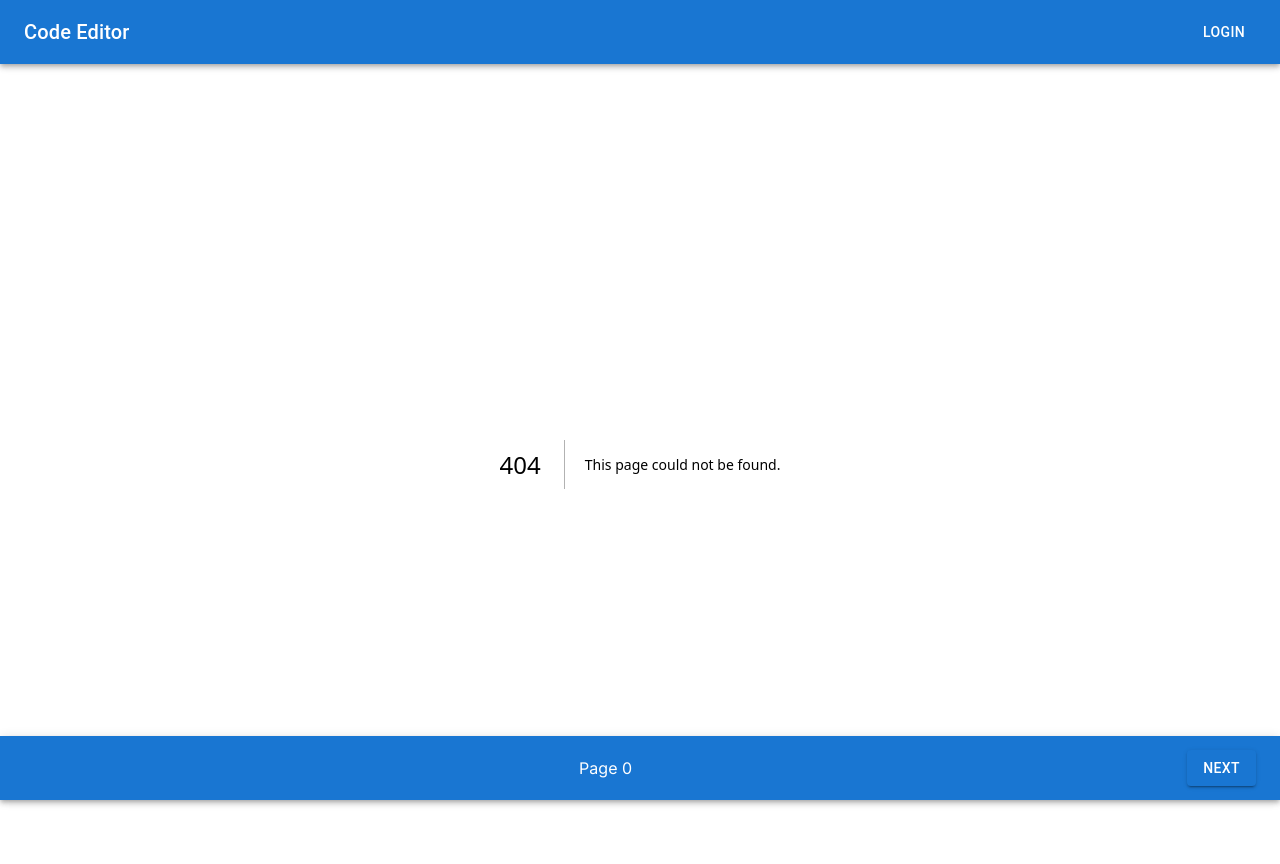
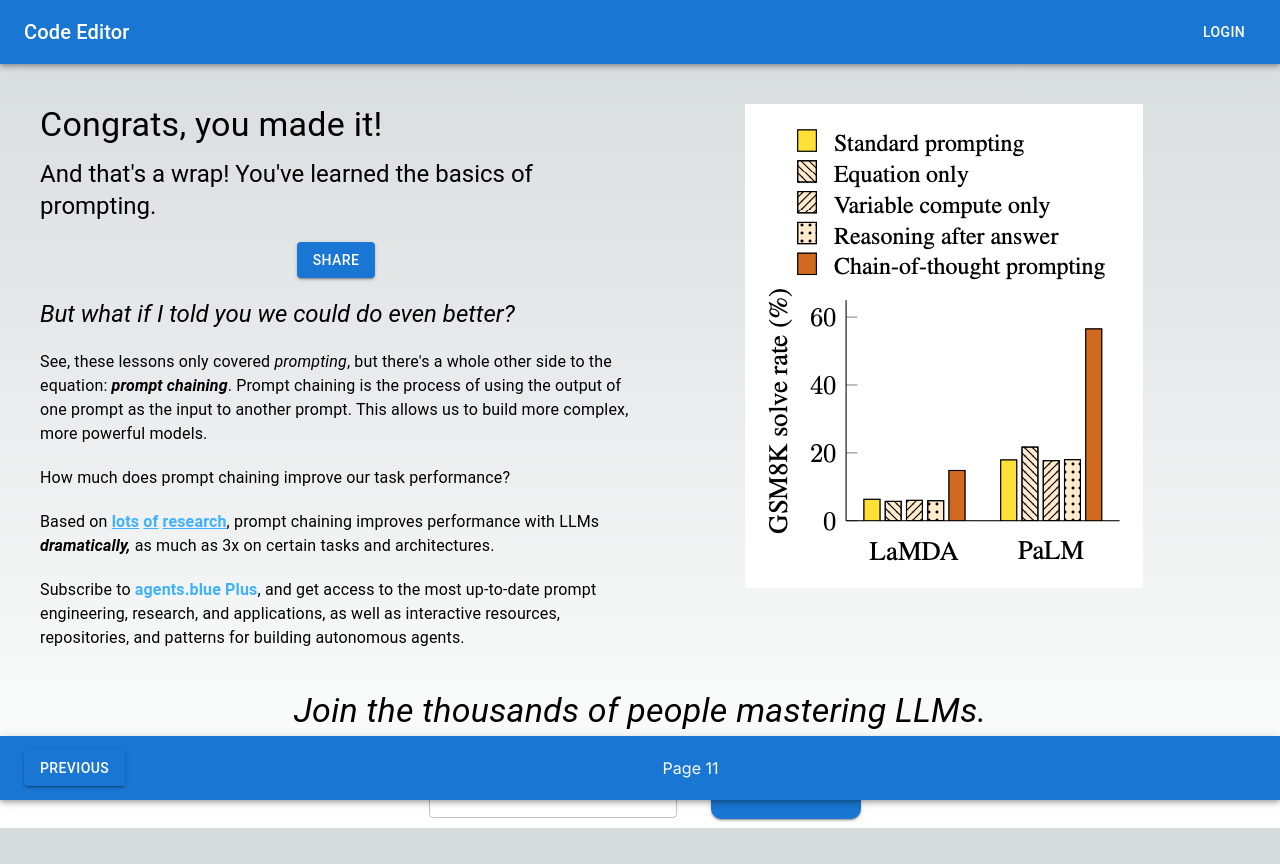
Before and after one commit to bkitano/learn-prompting, a Next.js app: page /conclusion in a window 1280 px wide. Before the commit this address had no page. After the commit the page ends 828 px from the top, so only its background shows below. Built offline with nearby package versions, Linux system fonts and the light colour scheme.

Commit message:
adding conclusion page:

```diff
--- a/src/Components/BottomNav.tsx
+++ b/src/Components/BottomNav.tsx
@@ -13,6 +13,7 @@ const PAGES = [
   "/output-formatting",
   "/few-shot",
   "/step-by-step",
+  "/conclusion",
 ];
 const pageRouter = (link: string): (string | null)[] => {
   const index = PAGES.indexOf(link);
--- /dev/null
+++ b/src/app/conclusion/Conclusion.tsx
@@ -0,0 +1,106 @@
+import { Button, TextField, Typography } from "@mui/material";
+
+const Conclusion = () => {
+  return (
+    <>
+      <Typography variant="h4" gutterBottom>
+        Congrats, you made it!
+      </Typography>
+      <Typography variant="h5">
+        And that's a wrap! You've learned the basics of prompting.
+      </Typography>
+      <br />
+      <div
+        style={{
+          display: "flex",
+          justifyContent: "center",
+          width: "100%",
+        }}
+      >
+        <Button variant="contained">Share</Button>
+      </div>
+      <br />
+      <Typography variant="h5">
+        <em>But what if I told you we could do even better?</em>
+      </Typography>
+      <br />
+      <Typography variant="body1">
+        See, these lessons only covered <em>prompting</em>, but there's a whole
+        other side to the equation:{" "}
+        <strong>
+          <em>prompt chaining</em>
+        </strong>
+        . Prompt chaining is the process of using the output of one prompt as
+        the input to another prompt. This allows us to build more complex, more
+        powerful models.
+      </Typography>
+      <br />
+      <Typography variant="body1">
+        How much does prompt chaining improve our task performance?
+      </Typography>
+      <br />
+      <Typography variant="body1">
+        Based on{" "}
+        <a href="https://arxiv.org/pdf/2201.11903.pdf">
+          <span
+            style={{
+              fontWeight: "bold",
+              color: "#3fb1ff",
+              textDecoration: "underline",
+            }}
+          >
+            lots
+          </span>
+        </a>{" "}
+        <a href="https://arxiv.org/pdf/2305.18323.pdf">
+          <span
+            style={{
+              fontWeight: "bold",
+              color: "#3fb1ff",
+              textDecoration: "underline",
+            }}
+          >
+            of
+          </span>
+        </a>{" "}
+        <a href="https://arxiv.org/pdf/2305.10601.pdf">
+          <span
+            style={{
+              fontWeight: "bold",
+              color: "#3fb1ff",
+              textDecoration: "underline",
+            }}
+          >
+            research
+          </span>
+        </a>
+        , prompt chaining improves performance with LLMs{" "}
+        <em
+          style={{
+            fontWeight: "bold",
+          }}
+        >
+          dramatically,
+        </em>{" "}
+        as much as 3x on certain tasks and architectures.
+      </Typography>
+      <br />
+      <Typography>
+        Subscribe to{" "}
+        <span
+          style={{
+            color: "#3fb1ff",
+            fontWeight: "bold",
+          }}
+        >
+          agents.blue Plus
+        </span>
+        , and get access to the most up-to-date prompt engineering, research,
+        and applications, as well as interactive resources, repositories, and
+        patterns for building autonomous agents.
+      </Typography>
+    </>
+  );
+};
+
+export { Conclusion };
--- /dev/null
+++ b/src/app/conclusion/page.tsx
@@ -0,0 +1,96 @@
+"use client";
+
+import { Button, Grid, TextField, Typography } from "@mui/material";
+import { Conclusion } from "./Conclusion";
+import { useState } from "react";
+
+const Page = () => {
+  const [email, setEmail] = useState<string>("");
+  return (
+    <>
+      <Grid container padding={5} spacing={2}>
+        <Grid item xs={12} sm={6}>
+          <Conclusion />
+        </Grid>
+        <Grid item xs={12} sm={6}>
+          <div
+            style={{
+              display: "flex",
+              width: "100%",
+              justifyContent: "center",
+              alignItems: "center",
+            }}
+          >
+            <img src="/chain-of-thought-graph.png" />
+          </div>
+        </Grid>
+      </Grid>
+      <div
+        style={{
+          display: "flex",
+          justifyContent: "center",
+          alignItems: "center",
+          width: "100%",
+        }}
+      >
+        <Typography variant="h4">
+          <em>Join the thousands of people mastering LLMs.</em>
+        </Typography>
+      </div>
+      <br />
+      <div
+        style={{
+          display: "flex",
+          justifyContent: "center",
+          alignItems: "center",
+          width: "100%",
+        }}
+      >
+        <Grid
+          container
+          style={{
+            width: "100%",
+          }}
+          justifyContent={"center"}
+          alignItems={"center"}
+          spacing={3}
+        >
+          <Grid item>
+            <TextField
+              onSubmit={(e) => {
+                e.preventDefault();
+              }}
+              {...{
+                value: email,
+                onChange: (e) => {
+                  setEmail(e.target.value);
+                },
+                placeholder: "your email",
+                style: {
+                  backgroundColor: "white",
+                  margin: "10px",
+                  borderRadius: "5px",
+                },
+              }}
+            />
+          </Grid>
+          <Grid item>
+            <Button
+              variant="contained"
+              style={{
+                borderRadius: "10px",
+                padding: "13px",
+                width: "150px",
+              }}
+              onClick={(e) => {}}
+            >
+              <Typography variant="h5">Sign up</Typography>
+            </Button>
+          </Grid>
+        </Grid>
+      </div>
+    </>
+  );
+};
+
+export default Page;
```
Also changed, not shown: public/chain-of-thought-graph.png (added).
